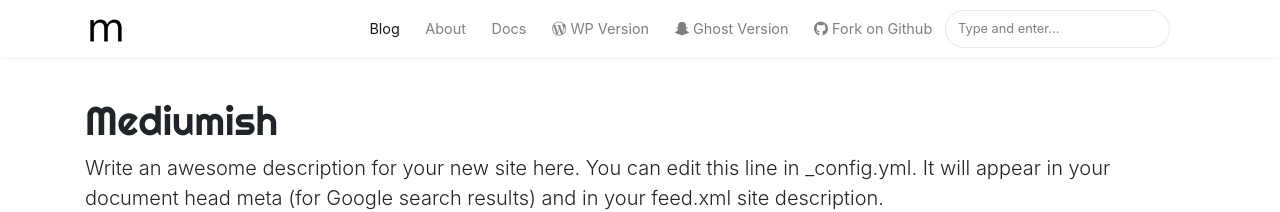
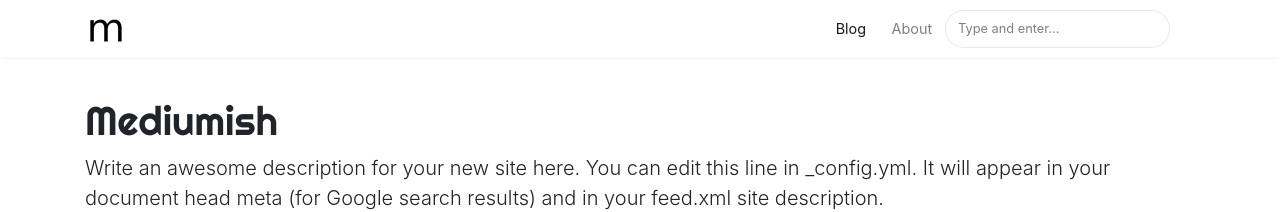
Before and after one commit to phasetrader-holdings/bakersacre, a Jekyll site: the page built from index.html, in a window 1280 px wide. Shown: the top 212 px of the page. Built offline with Jekyll 4.4.1, drawn with Linux system fonts in a browser that asks for light colours; nearby versions of some CDN libraries; the list of posts is cut into pages by our own code.

Commit message:
change base url and remove some unwanted navigation

```diff
--- a/_config.yml
+++ b/_config.yml
@@ -13,8 +13,6 @@ description: >- # this means to ignore newlines until "baseurl:"
 twitter_username: jekyllrb
 logo: 'assets/images/logo.png'
 favicon: 'assets/images/logo.png'
-#baseurl: /
-baseurl: /mediumish-theme-jekyll
 google_analytics: 'UA-46278016-1'
 disqus: 'demowebsite'
 mailchimp-list: 'https://wowthemes.us11.list-manage.com/subscribe/post?u=8aeb20a530e124561927d3bd8&amp;id=8c3d2d214b'
--- a/_layouts/default.html
+++ b/_layouts/default.html
@@ -73,22 +73,6 @@ ga('send', 'pageview');
 
                 <li class="nav-item">
                 <a class="nav-link" href="{{ site.baseurl }}/about">About</a>
-                </li>
-
-                <li class="nav-item">
-                <a target="_blank" class="nav-link" href="https://bootstrapstarter.com/bootstrap-templates/template-mediumish-bootstrap-jekyll/"> Docs</a>
-                </li>
-
-                <li class="nav-item">
-                <a target="_blank" class="nav-link" href="https://www.wowthemes.net/themes/mediumish-wordpress/"><i class="fab fa-wordpress-simple"></i> WP Version</a>
-                </li>
-
-                <li class="nav-item">
-                <a target="_blank" class="nav-link" href="https://www.wowthemes.net/themes/mediumish-ghost/"><i class="fab fa-snapchat-ghost"></i> Ghost Version</a>
-                </li>
-
-                <li class="nav-item">
-                <a target="_blank" class="nav-link" href="https://github.com/wowthemesnet/mediumish-theme-jekyll"><i class="fab fa-github"></i> Fork on Github</a>
                 </li>
 
                 {% include search-lunr.html %}
```
